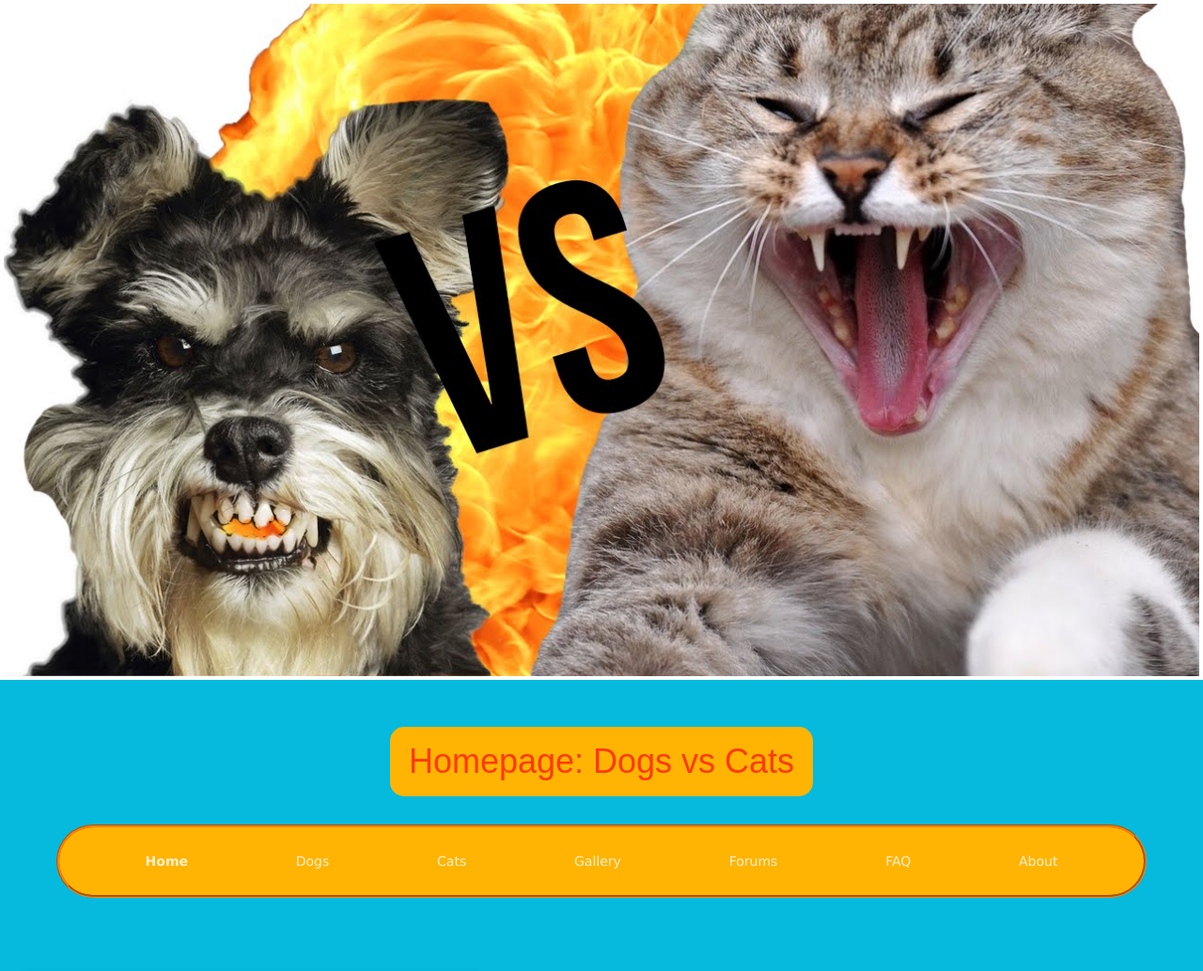
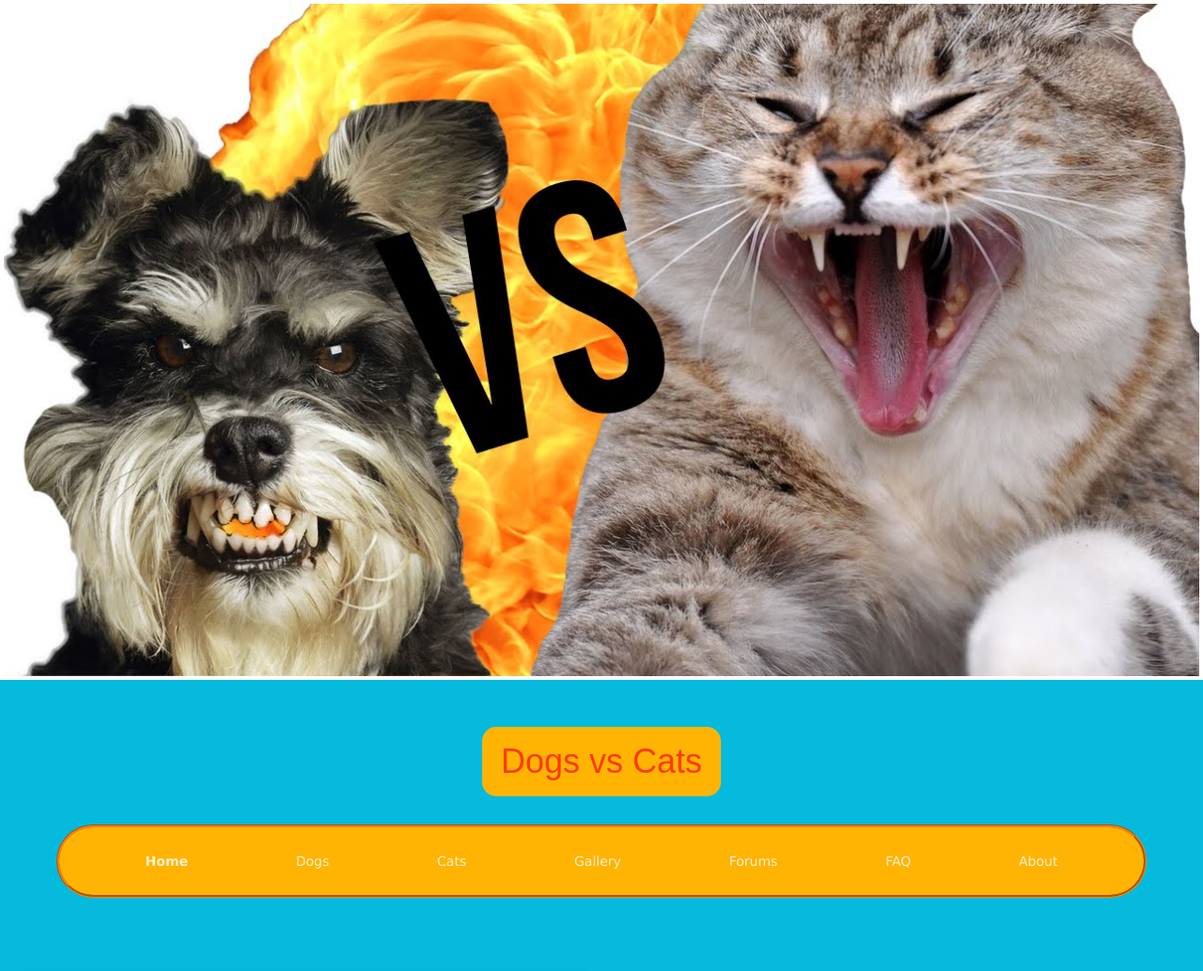
Before and after one commit to CocoRat/web-2-midterm, a plain HTML site: page index.html in a window 1280 px wide. Shown: the top 1034 px of the page at 94% size. Drawn offline with nearby package versions, Linux system fonts and the light colour scheme; a web font is replaced by a local one.

Commit message:
minor update

```diff
--- a/index.html
+++ b/index.html
@@ -20,7 +20,7 @@
 
     <!--Header - page title and navbar -->
     <header>
-        <h1 style="font-family: 'jumble', sans-serif;">Homepage: Dogs vs Cats</h1>
+        <h1 style="font-family: 'jumble', sans-serif;">Dogs vs Cats</h1>
         <nav>
             <ul>
                 <li><a class="active" href="index.html">Home</a></li>
```
